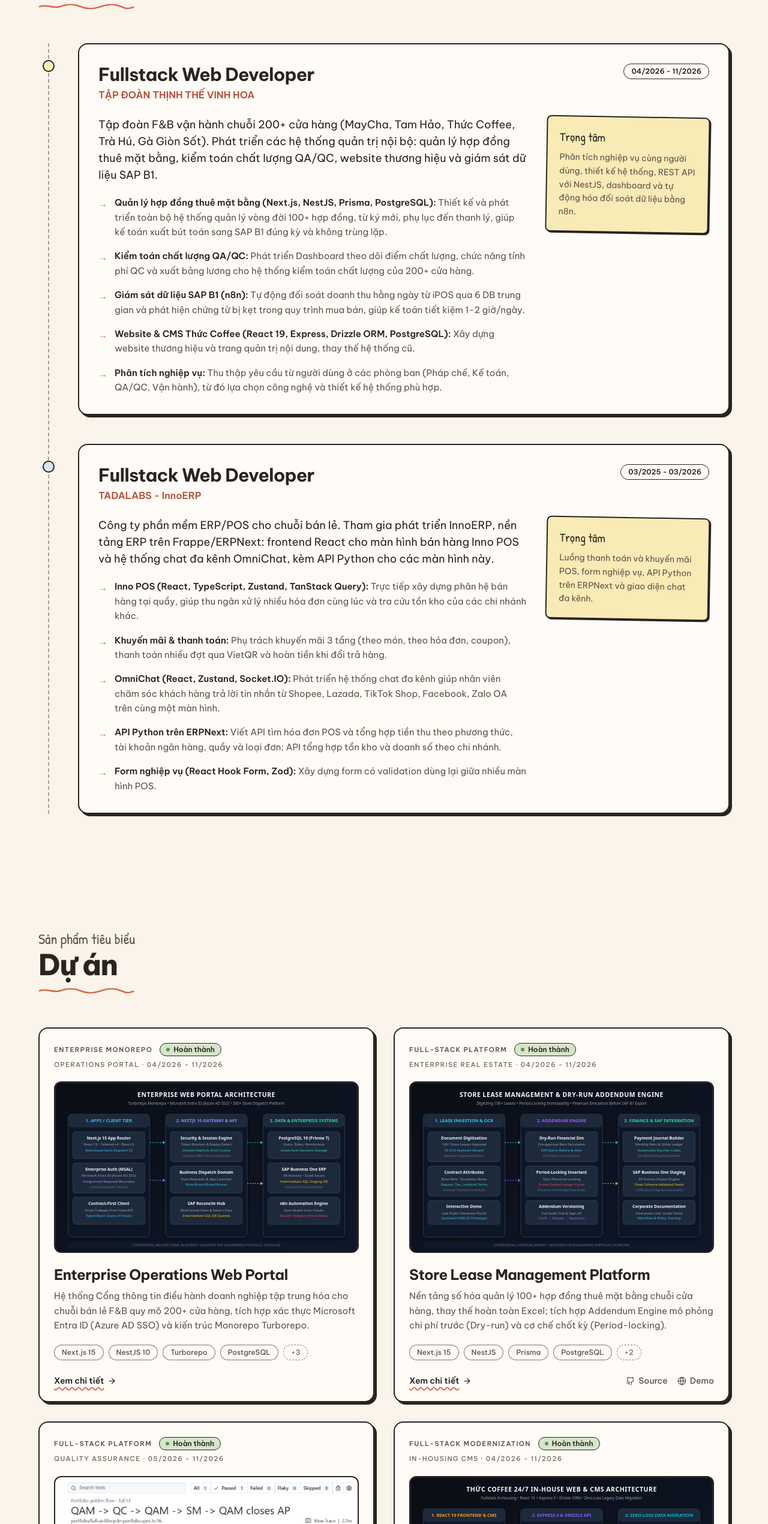
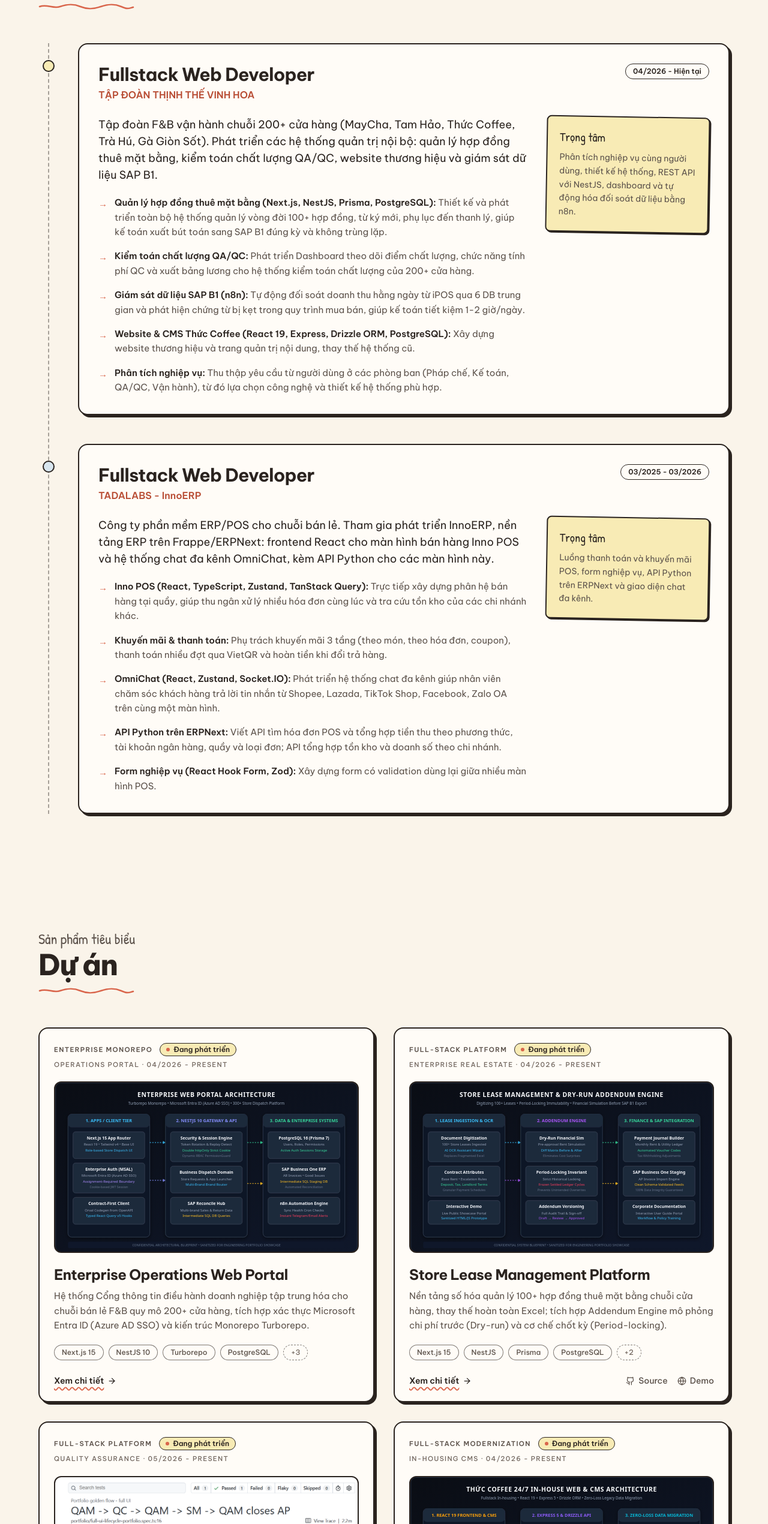
Before and after one commit to NgoDat2003/portfolio, a React (Vite) app: page / in a window 1280 px wide. Shown: the part 1805-4346 px from the top of the page at 60% size. Built offline with nearby package versions, Linux system fonts and the light colour scheme.

Commit message:
fix: show Thinh The Vinh Hoa as current role
Match the CV, which lists the role as ongoing, so the experience entry reads Hiện tại and its projects read Present again.

```diff
--- a/src/data/projects.ts
+++ b/src/data/projects.ts
@@ -36,7 +36,7 @@ export const projects: Project[] = [
     id: 'ttvh-portal',
     title: 'Enterprise Operations Web Portal',
     category: 'Enterprise Monorepo / Operations Portal',
-    timeline: '04/2026 - 11/2026',
+    timeline: '04/2026 - Present',
     desc: 'Hệ thống Cổng thông tin điều hành doanh nghiệp tập trung hóa cho chuỗi bán lẻ F&B quy mô 200+ cửa hàng, tích hợp xác thực Microsoft Entra ID (Azure AD SSO) và kiến trúc Monorepo Turborepo.',
     tech_detail: 'Turborepo Monorepo (Next.js 15 App Router, React 19, NestJS 10, PostgreSQL 16, Prisma 7, Microsoft Entra ID MSAL, Orval OpenAPI codegen, Base UI, Tailwind v4).',
     deploy_note: 'Hệ thống mạng nội bộ doanh nghiệp. Portfolio trình bày sơ đồ kiến trúc hệ thống và giải pháp kỹ thuật đã khử định danh IP doanh nghiệp.',
@@ -71,7 +71,7 @@ Enterprise Operations Web Portal là cổng điều hành tập trung kết nố
     id: 'store-lease-management',
     title: 'Store Lease Management Platform',
     category: 'Full-stack Platform / Enterprise Real Estate',
-    timeline: '04/2026 - 11/2026',
+    timeline: '04/2026 - Present',
     desc: 'Nền tảng số hóa quản lý 100+ hợp đồng thuê mặt bằng chuỗi cửa hàng, thay thế hoàn toàn Excel; tích hợp Addendum Engine mô phỏng chi phí trước (Dry-run) và cơ chế chốt kỳ (Period-locking).',
     tech_detail: 'Next.js 15, NestJS, Prisma ORM, PostgreSQL, Tailwind CSS, Interactive HTML/JS Prototype, OCR Ingestion Assistant, SAP B1 Export Staging.',
     deploy_note: 'Dự án doanh nghiệp kết hợp bộ demo tương tác công khai đã được khử định danh dữ liệu mặt bằng.',
@@ -104,7 +104,7 @@ Quản lý hợp đồng thuê mặt bằng bán lẻ tại các chuỗi F&B đ
     id: 'qaqc-platform',
     title: 'QualityOps QA/QC Audit Platform',
     category: 'Full-stack Platform / Quality Assurance',
-    timeline: '05/2026 - 11/2026',
+    timeline: '05/2026 - Present',
     desc: 'Hệ thống quản lý quy trình audit QA/QC toàn diện cho chuỗi bán lẻ: lập kế hoạch thanh tra, QC chấm điểm checklist tại cửa hàng, upload bằng chứng, tính điểm tự động và vòng đời Action Plan.',
     tech_detail: 'Next.js 15, React, TypeScript, TanStack Query, Tailwind CSS, Prisma ORM, PostgreSQL, JWT/RBAC, Playwright E2E automated test harness.',
     deploy_note: 'Có live demo web app, portal tài liệu hướng dẫn và video kiểm thử E2E Playwright tự động.',
@@ -140,7 +140,7 @@ QualityOps là nền tảng quản trị chất lượng vận hành (QA/QC) đ
     id: 'thuccoffee-inhouse',
     title: 'Thức Coffee 24/7 Brand Web & Admin CMS',
     category: 'Full-stack Modernization / In-housing CMS',
-    timeline: '04/2026 - 11/2026',
+    timeline: '04/2026 - Present',
     desc: 'Dự án nội bộ hóa toàn diện hệ thống website thương hiệu và cổng CMS quản trị cho chuỗi cà phê Thức Coffee 24/7; thực hiện di chuyển dữ liệu (Data Migration) với độ toàn vẹn cao.',
     tech_detail: 'React 19, Express 5, Drizzle ORM, PostgreSQL 16, MinIO Object Storage, Tailwind CSS v4, Tiptap Editor, Docker Compose.',
     deploy_note: 'Mã nguồn Fullstack đầy đủ cùng bộ test di chuyển dữ liệu được công khai trên GitHub.',
@@ -171,7 +171,7 @@ Nhằm chủ động kiểm soát tài sản kỹ thuật số và cắt giảm
     id: 'sap-pos-monitor',
     title: 'Retail POS to SAP B1 Automation & Monitor',
     category: 'System Integration / Data Automation',
-    timeline: '04/2026 - 11/2026',
+    timeline: '04/2026 - Present',
     desc: 'Giải pháp tự động hóa giám sát và đối soát luồng dữ liệu bán hàng từ chuỗi POS qua cơ sở dữ liệu trung gian vào ERP SAP Business One; xây dựng workflow cảnh báo tức thì bằng n8n.',
     tech_detail: 'n8n Automation Engine, Microsoft SQL Server, PostgreSQL, SAP Business One SDK/Service Layer, Webhook Notifications.',
     deploy_note: 'Hệ thống hạ tầng dữ liệu nội bộ. Trình bày dưới dạng sơ đồ luồng dữ liệu (Data Pipeline Architecture) và giải pháp kỹ thuật.',
--- a/src/sections/Experience.tsx
+++ b/src/sections/Experience.tsx
@@ -5,7 +5,7 @@ const experiences = [
   {
     role: 'Fullstack Web Developer',
     company: 'TẬP ĐOÀN THỊNH THẾ VINH HOA',
-    period: '04/2026 - 11/2026',
+    period: '04/2026 - Hiện tại',
     summary:
       'Tập đoàn F&B vận hành chuỗi 200+ cửa hàng (MayCha, Tam Hảo, Thức Coffee, Trà Hú, Gà Giòn Sốt). Phát triển các hệ thống quản trị nội bộ: quản lý hợp đồng thuê mặt bằng, kiểm toán chất lượng QA/QC, website thương hiệu và giám sát dữ liệu SAP B1.',
     focus: 'Phân tích nghiệp vụ cùng người dùng, thiết kế hệ thống, REST API với NestJS, dashboard và tự động hóa đối soát dữ liệu bằng n8n.',
```
